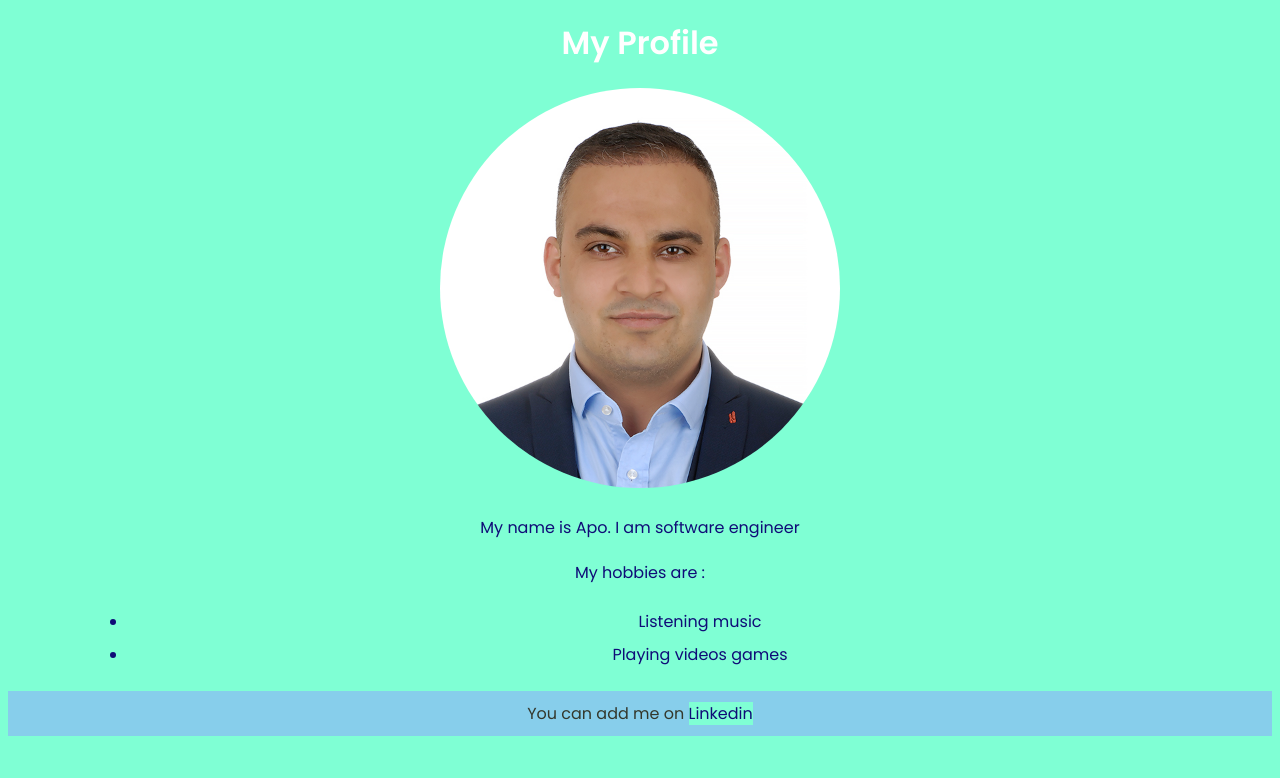
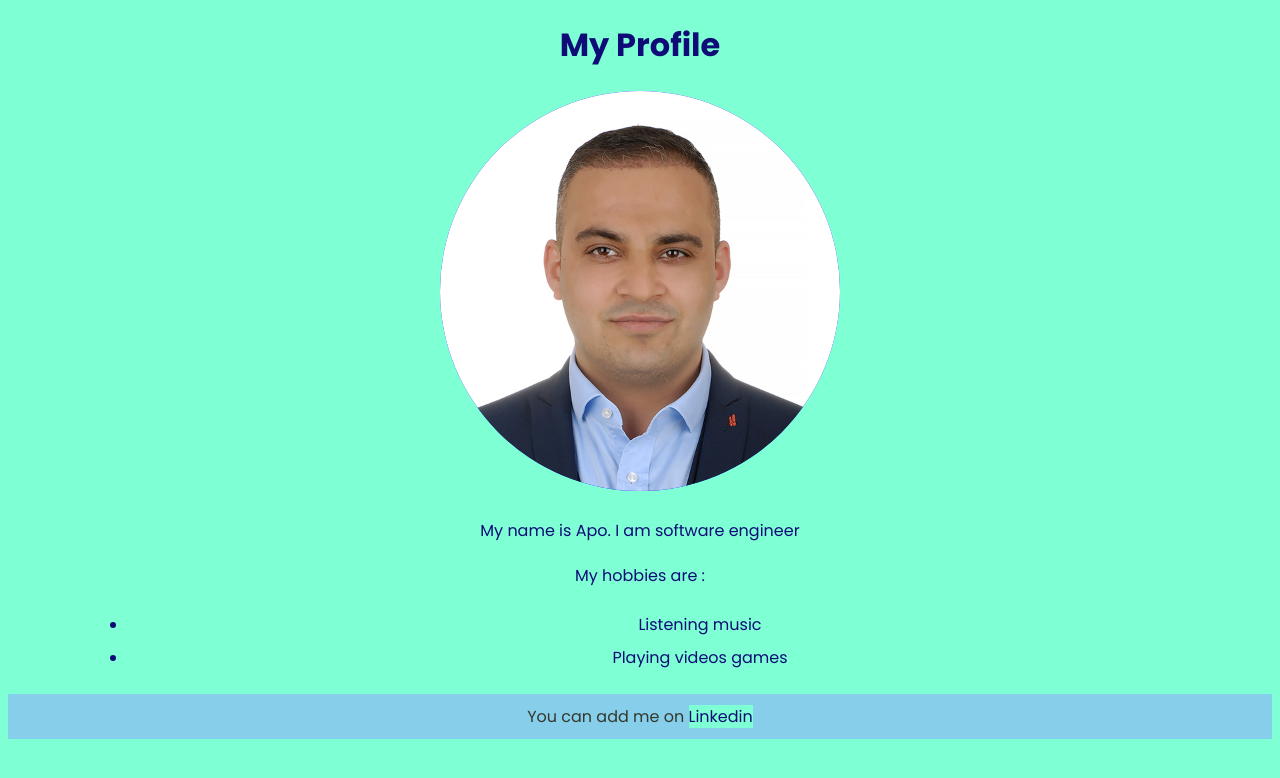
Before and after one commit to abdurrahimtacilik/html-css, a plain HTML site: page index.html in a window 1280 px wide. Drawn offline with Linux system fonts and the light colour scheme; a web font is replaced by a local one.

Commit message:
Update index.html

```diff
--- a/index.html
+++ b/index.html
@@ -15,7 +15,7 @@
 
     </head>
     <body>
-        <h1 class="profile">My Profile</h1>
+        <h1>My Profile</h1>
         <img id="avatar" src="../img.jpg">
         <p>My name is Apo. I am software engineer</p>
         <p>
```
